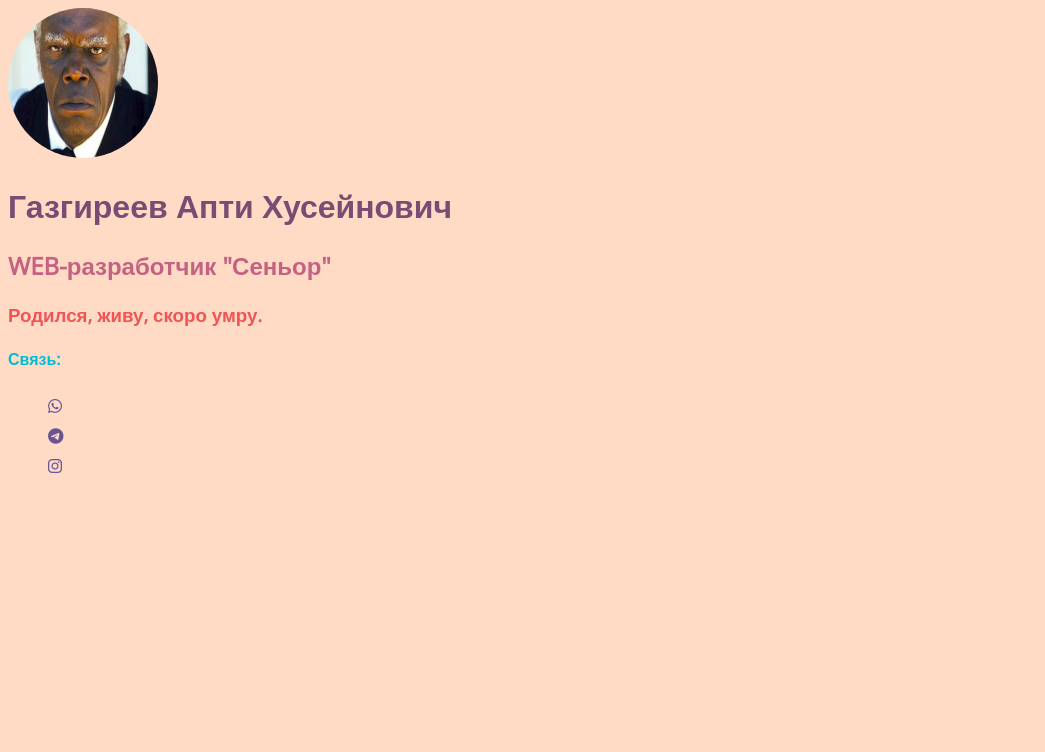
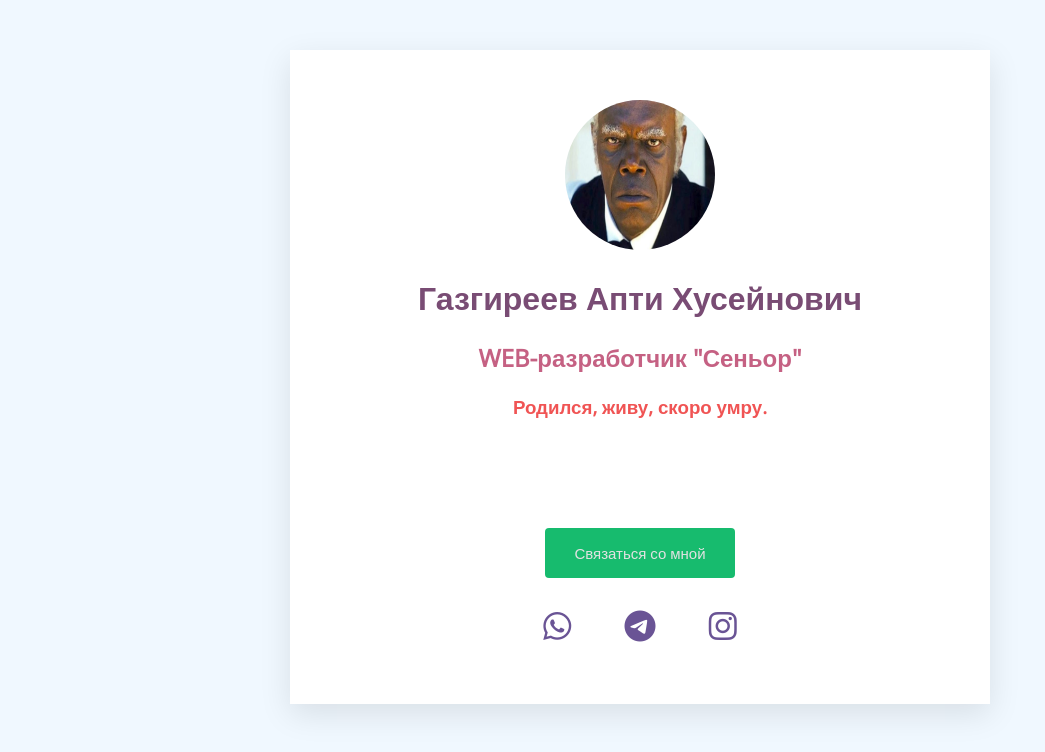
Before and after one commit to Saad-Gazgireev/checkPoint, a plain HTML site: page index.html in a window 1280 px wide. Shown: the whole page, without its empty margins (0-1045 px from the left). Drawn offline with nearby package versions, Linux system fonts and the light colour scheme.

Commit message:
добавил css

```diff
--- a/index.html
+++ b/index.html
@@ -6,6 +6,8 @@
     <title>checkPoint</title>
 </head>
 <body>
+    <div class="container">
+        <div class="main">
              <div class="avatar">
                  <img src="./images/face.jpg" class="avatar">
                 </div>
@@ -14,7 +16,16 @@
                     <h2>WEB-разработчик "Сеньор"</h2>
                     <h3>Родился, живу, скоро умру.</h3>
                     <div class="contacts">
-            <h4>Связь:</h4>
+
+                </div>
+            </div>
+            <script src="https://kit.fontawesome.com/357c2bb46d.js" crossorigin="anonymous"></script>
+        </div>
+
+     <div class="settings">
+        <div class="button">
+            <a href="#">Связаться со мной</a>
+              </div>
                     <ul>
                         <li>
                             <a href="https://api.whatsapp.com/send?%20phone=9681858385Saad_bin_Husain" class="fa-brands fa-whatsapp"></a>
@@ -28,6 +39,5 @@
                     </ul>
                 </div>
     </div>
-    <script src="https://kit.fontawesome.com/357c2bb46d.js" crossorigin="anonymous"></script>
 </body>
 </html>
--- a/style.css
+++ b/style.css
@@ -1,12 +1,25 @@
 @import url('https://fonts.googleapis.com/css2?family=Anton&family=Open+Sans&display=swap');
 
 body{
-    background-color: #FFDBC5;
+    background-color: aliceblue;
     font-family: 'Anton', sans-serif;
     font-family: 'Open Sans', sans-serif;
     color: rgb(44, 44, 44);
 
 }
+.container{
+    background-color: white;
+    width: 700px;
+    box-shadow: 0px 10px 30px rgb(0 0 0 / 10%);
+    margin: 50px auto;
+
+}
+.main{
+    margin: 40px;
+    text-align: center;
+    padding: 50px 0;
+}
+
 .avatar img{
     width: 150px;
     height: 150px;
@@ -25,7 +38,41 @@ h3{
 h4{
     color:#00BCD4;
 }
-a{
+.button{
+    margin: auto;
+    width: 150px;
+    text-align: center;
+    font-size: 15px;
+    padding: 15px 20px;
+    background-color: rgb(23, 187, 110);
+    border-radius: 4px;
+}
+.button a{
+    text-decoration: none;
+    color: rgb(226, 226, 226);
+}
+.settings{
+    background-color: white;
+    width: 300px;
+    border: 1px;
+    box-shadow: #322e53;
+    margin: auto;
+    padding-bottom: 30px;
+
+}
+.settings ul{
+    display: flex;
+    justify-content: space-evenly;
+    text-align: center;
+    font-size: 32px;
+}
+
+ul{
+    padding-left: 0;
+}
+
+ul li a{
+
     text-decoration: none;
     color:#6A5495;
 }
```
Lines whose indentation alone changed are shown as unchanged.
